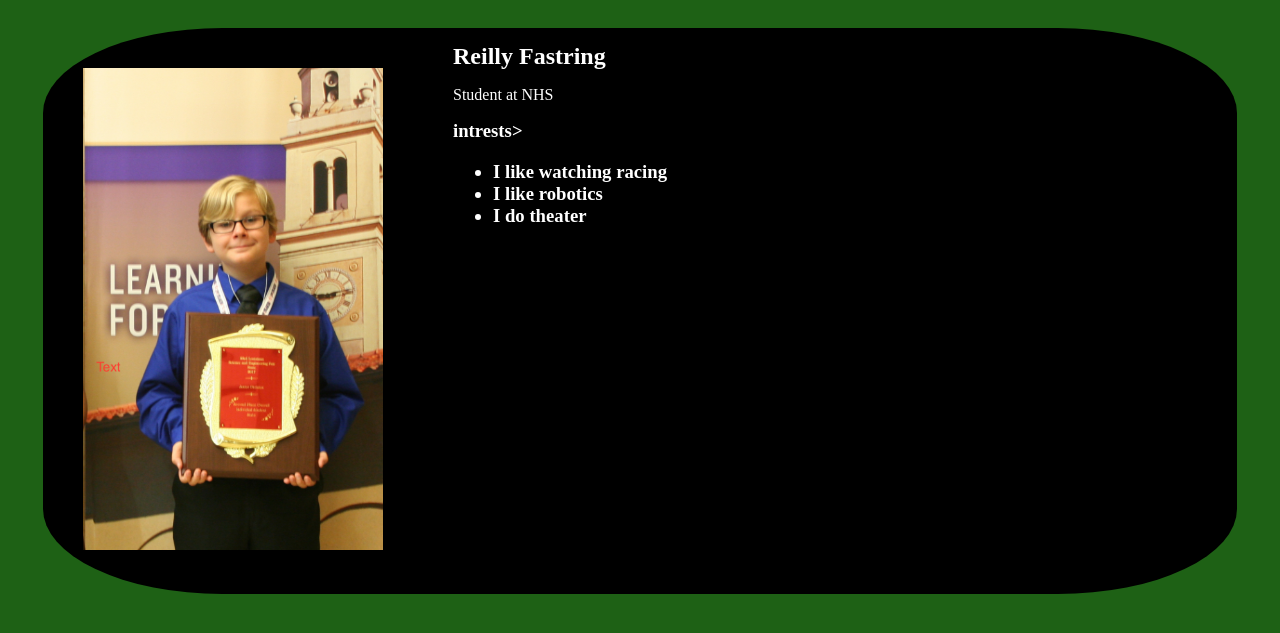
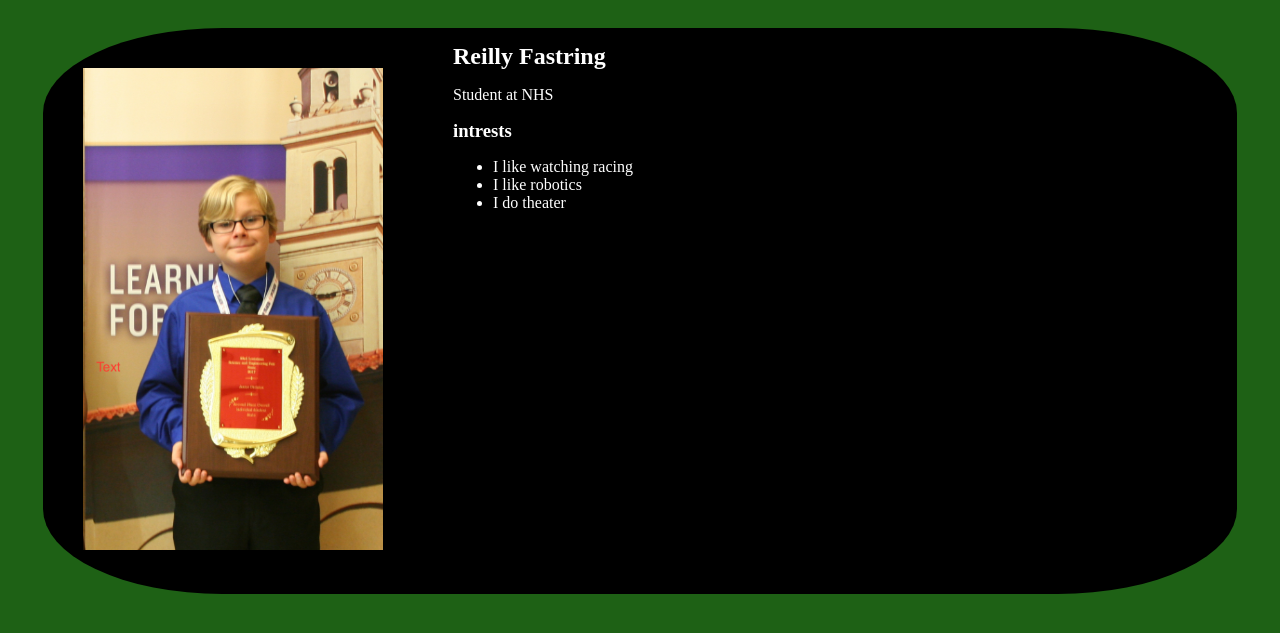
Before and after one commit to TheSomeone05/TheSomeone05, a plain HTML site: page index.html in a window 1280 px wide. Shown: the part 111-744 px from the top of the page. Drawn offline with Linux system fonts and the light colour scheme.

Commit message:
Pushing new code

```diff
--- a/index.html
+++ b/index.html
@@ -93,7 +93,7 @@
                     <p>Student at NHS</p>
                     <!--Interests Section-->
                     <div id="intrests">
-                        <h3>intrests>
+                        <h3>intrests</h3>
                         <ul>
                             <li>I like watching racing</li>
                             <li>I like robotics</li>
```
